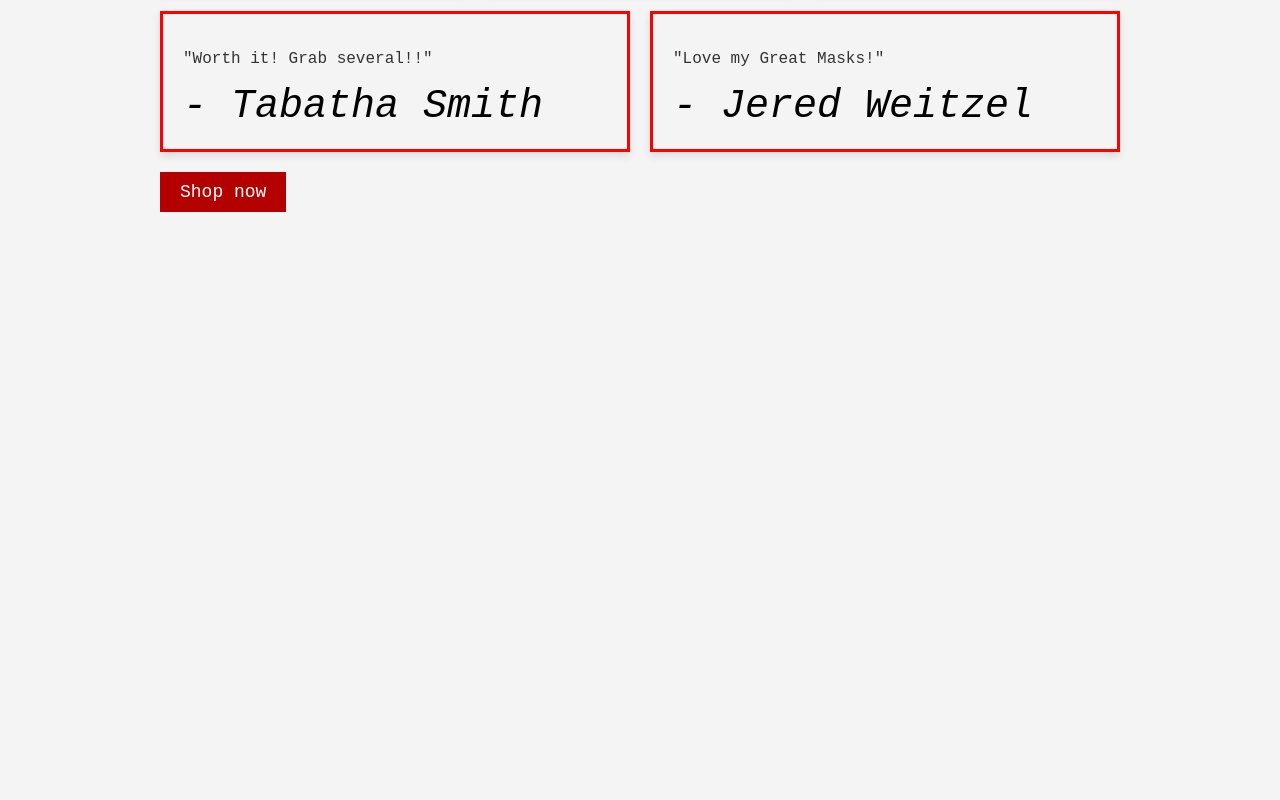
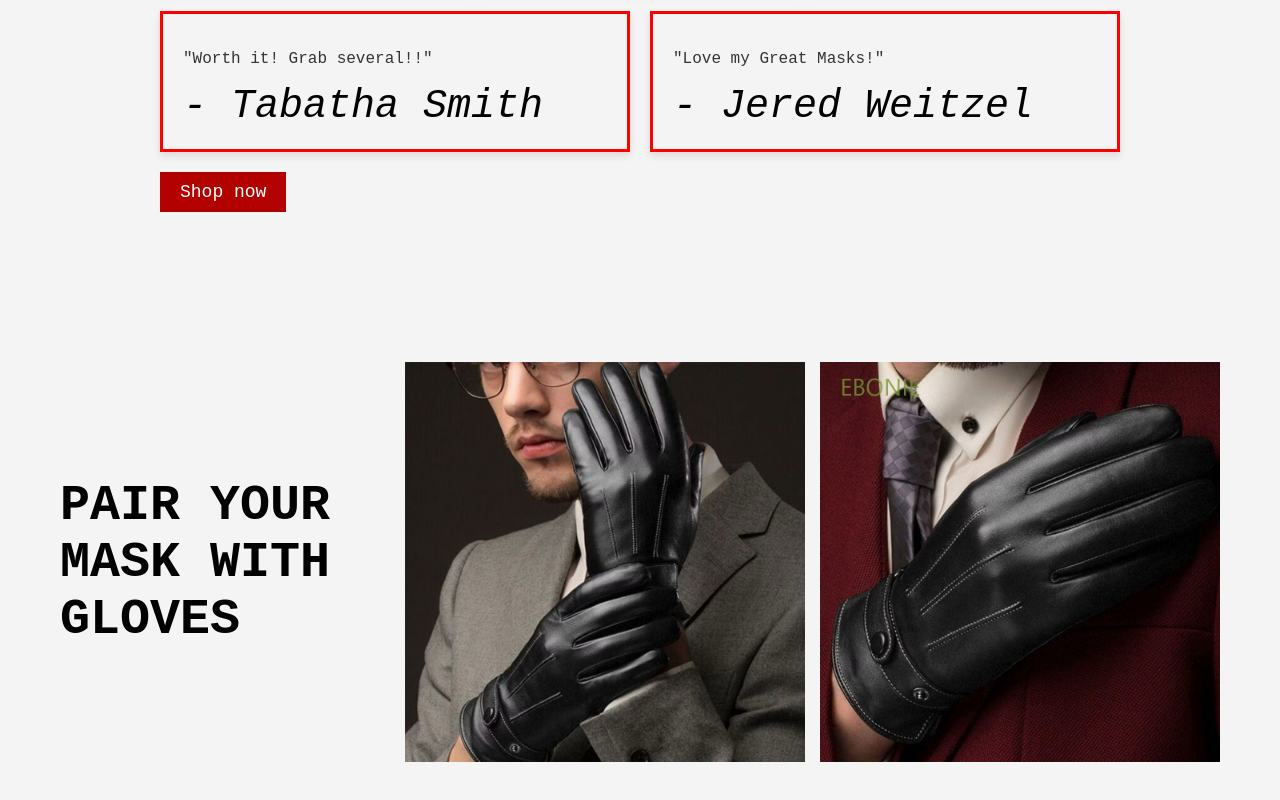
Before and after one commit to Dre1y/GreatMask, a plain HTML site: page index.html in a window 1280 px wide. Shown: the part 3019-3819 px from the top of the page. Before the commit the page ends 3321 px from the top, so only its background shows below. Drawn offline with Linux system fonts and the light colour scheme.

Commit message:
ui: add user purchase section

```diff
--- a/assets/css/style.css
+++ b/assets/css/style.css
@@ -306,3 +306,30 @@ body {
 .feedback-button:hover {
   background-color: darkred;
 }
+
+.user-purchase {
+  display: flex;
+  align-items: center;
+  justify-content: center;
+  flex-wrap: wrap;
+  margin: 50px 0;
+  padding: 10px;
+}
+
+.user-purchase h2 {
+  font-size: 50px;
+  margin: 0;
+  flex: 1;
+  font-weight: bold;
+}
+
+.user-purchase-images {
+  display: flex;
+  gap: 15px;
+}
+
+.glove-image {
+  width: 400px;
+  height: auto;
+  object-fit: cover;
+}
--- a/index.html
+++ b/index.html
@@ -153,6 +153,21 @@
         </div>
         <button class="feedback-button">Shop now</button>
       </div>
+      <div class="user-purchase">
+        <h2>PAIR YOUR MASK WITH GLOVES</h2>
+        <div class="user-purchase-images">
+          <img
+            src="/assets/images/glove1.jpg"
+            alt="Glove 1"
+            class="glove-image"
+          />
+          <img
+            src="/assets/images/glove2.jpg"
+            alt="Glove 2"
+            class="glove-image"
+          />
+        </div>
+      </div>
     </section>
     <script src="js/script.js"></script>
   </body>
```
Also changed, not shown: assets/images/glove1.jpg (added), assets/images/glove2.jpg (added).
